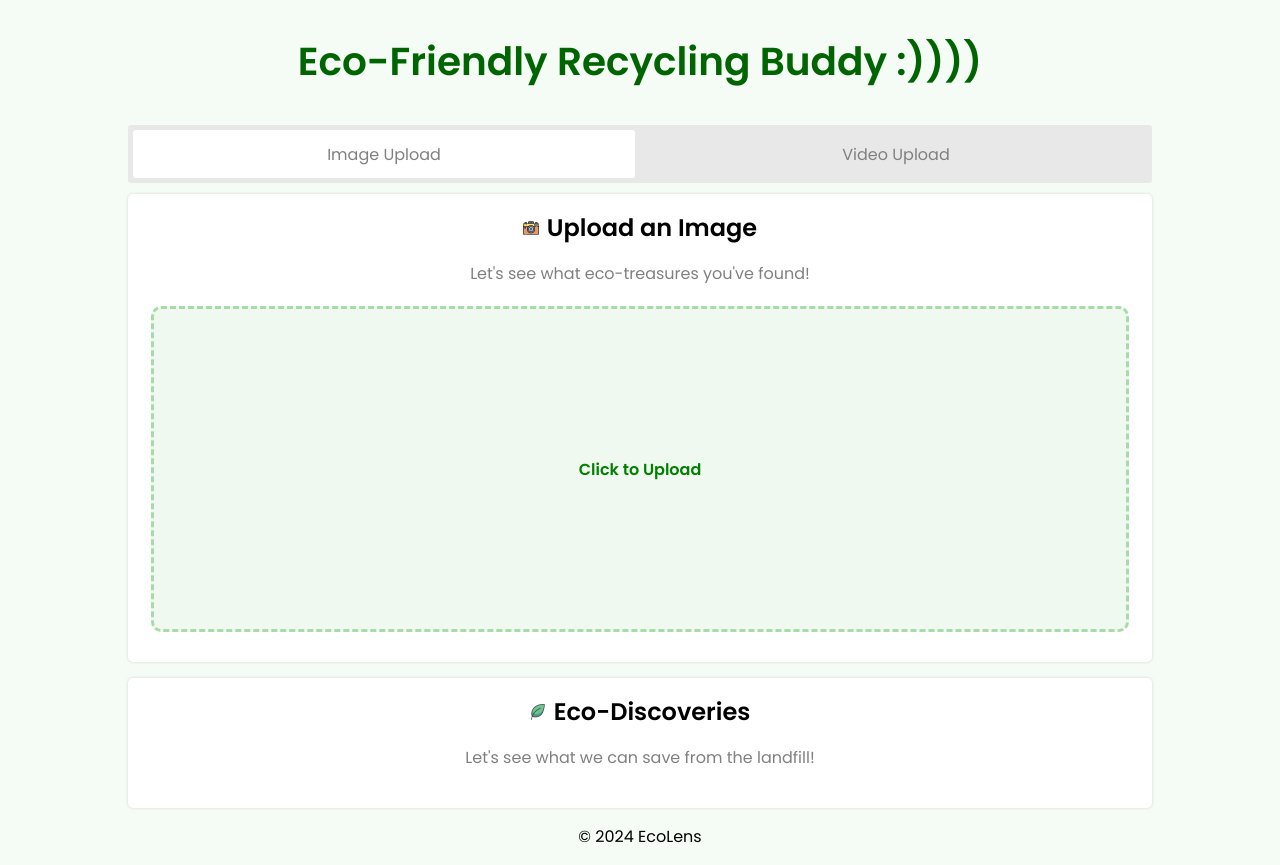
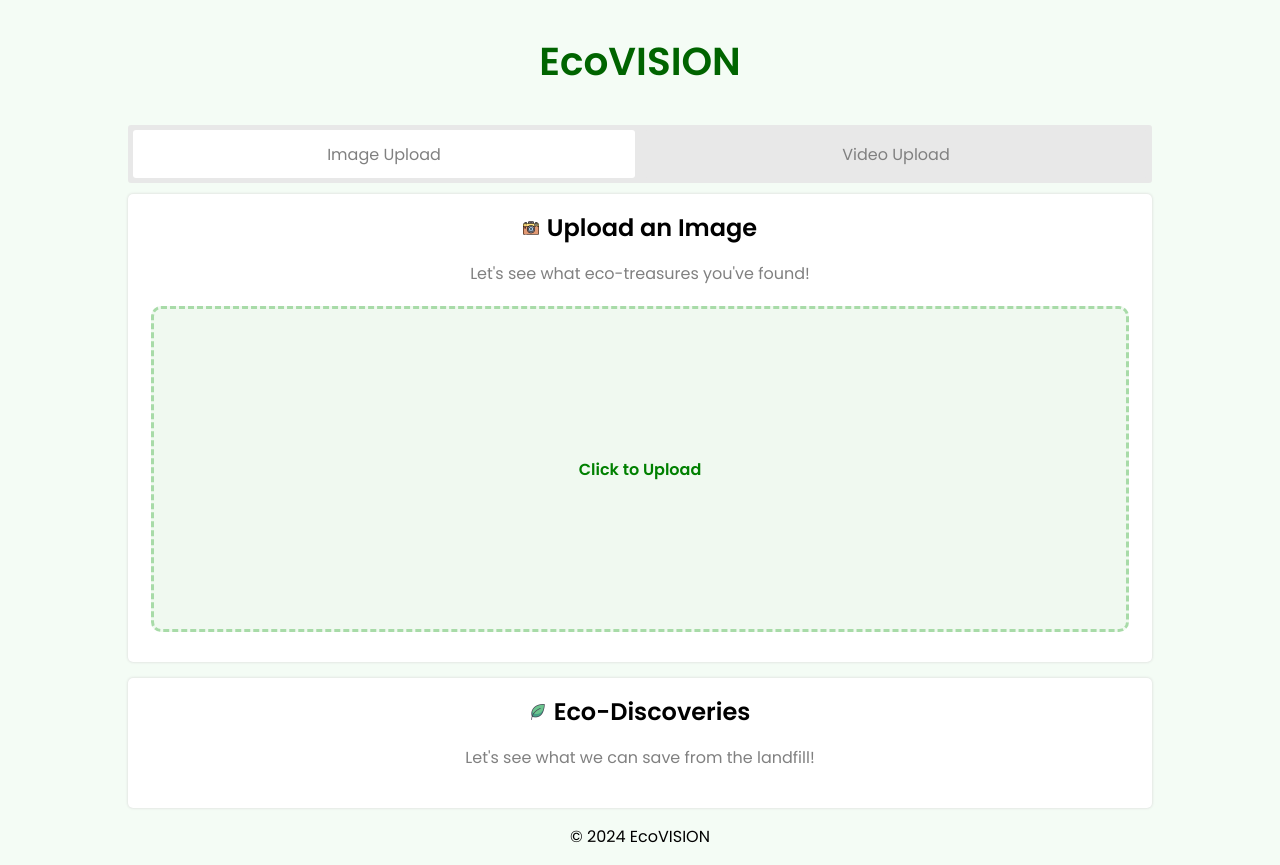
Before and after one commit to Nikulp23/HackRPI-2024, a React (Create React App) app in the folder frontend/: page / in a window 1280 px wide. Built offline with nearby package versions, Linux system fonts and the light colour scheme.

Commit message:
frontend fixes

```diff
--- a/frontend/src/App.css
+++ b/frontend/src/App.css
@@ -16,8 +16,9 @@
 
 .content {
   width: 80%;
-  position: relative;
-  text-align: center;
+  display: flex;
+  flex-direction: column;
+  align-items: center;
 }
 
 .card {
@@ -42,7 +43,7 @@
 }
 
 .cardHeader {
-  margin: 1em 0 0 0;
+  margin: 0;
 }
 
 .cardSubHeader {
@@ -96,6 +97,7 @@
   width: 100%;
   height: 90%;
   margin-top: 1em;
+  max-width: 450px;
 }
 
 .imageDisplay {
--- a/frontend/src/App.js
+++ b/frontend/src/App.js
@@ -216,7 +216,7 @@ function App() {
           <p><strong>GET Response:</strong> {getMessage}</p>
           <p><strong>POST Response:</strong> {postMessage}</p> */}
 
-          <h2 className="title">Eco-Friendly Recycling Buddy :))))</h2>
+          <h2 className="title">EcoVISION</h2>
         </div>
       </header>
 
@@ -346,7 +346,7 @@ function App() {
           </div>
         </div>
 
-        <p>© 2024 EcoLens</p>
+        <p style={{ 'display' : 'flex', 'alignSelf' : 'center' }}>© 2024 EcoVISION</p>
 
       </div>
 
--- a/frontend/src/components/content/IdentifiedItem.js
+++ b/frontend/src/components/content/IdentifiedItem.js
@@ -13,7 +13,7 @@ function IdenfitiedItem({ facts, useInfo, name, use, url }) {
             <div className="cardContent">
 
                <div className={styles.itemHeaderWrapper}>
-               <img src={url} className={styles.croppedImg} alt="cropped image" />
+                  <img src={url} className={styles.croppedImg} alt="cropped image" />
                   <div className={styles.itemHeader}>
                      <div className={styles.itemTitle}>
                         <h3 className="cardHeader">{name}</h3>
--- a/frontend/src/styles/content/IdentifiedItem.module.css
+++ b/frontend/src/styles/content/IdentifiedItem.module.css
@@ -19,14 +19,16 @@
 }
 
 .itemHeaderWrapper {
+   padding-left: 30px;
+   align-self: flex-start;
    display: flex;
    align-items: center;
+   margin-top: 1em;
 }
 
 .itemHeader {
    display: flex;
    flex-direction: column;
-   justify-content: center;
 }
 
 .croppedImg {
```
